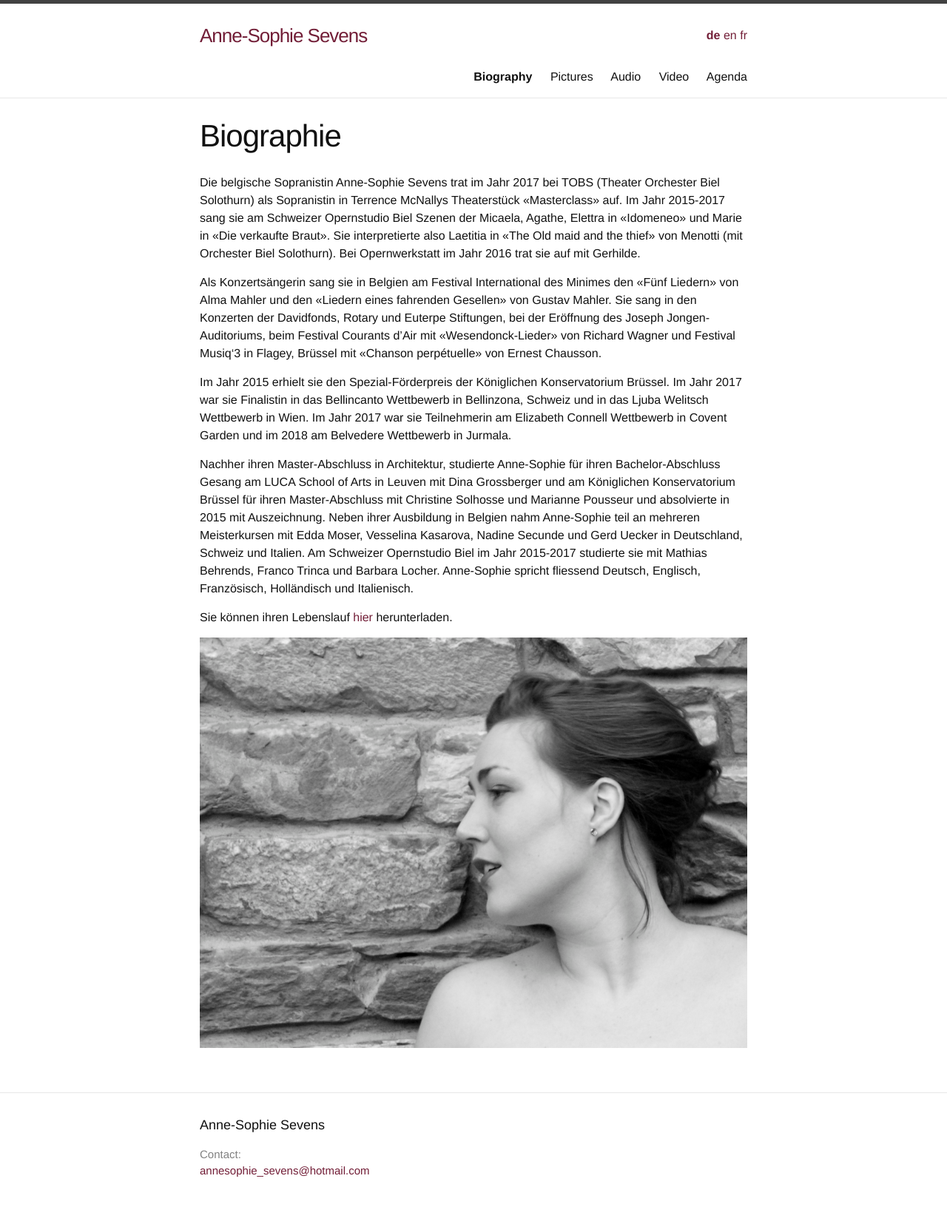
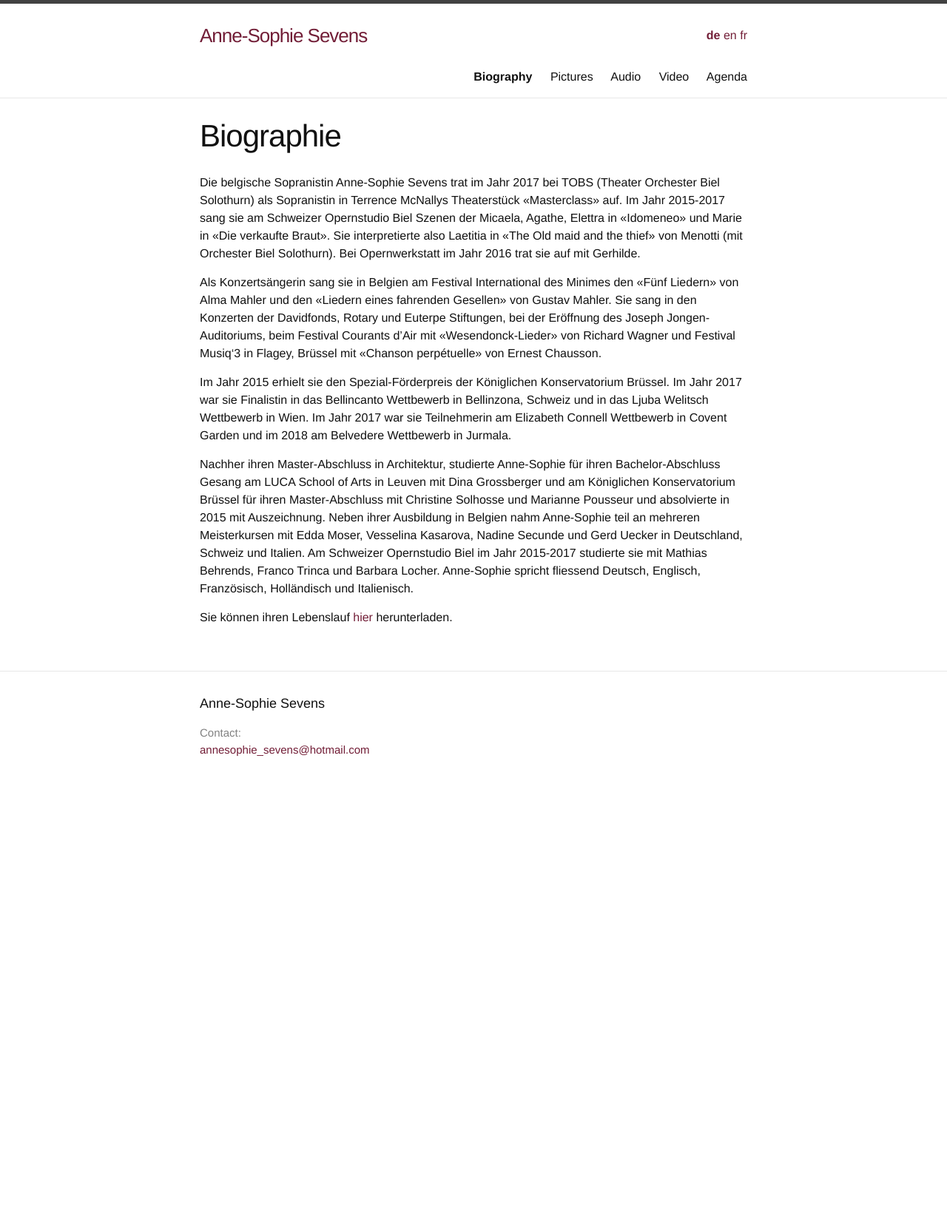
Before and after one commit to annesophie-sevens/annesophie-sevens.github.io, a Jekyll site: the page built from biography-de.md, in a window 1280 px wide. Shown: the whole page at 74% size. Built offline with Jekyll 4.4.1, drawn with Linux system fonts in a browser that asks for light colours; after the commit the page ends 1085 px from its top, so only the background shows below that.

Commit message:
Update biography-de.md

```diff
--- a/biography-de.md
+++ b/biography-de.md
@@ -16,6 +16,3 @@ Nachher ihren Master-Abschluss in Architektur, studierte Anne-Sophie für ihren
 Anne-Sophie spricht fliessend Deutsch, Englisch, Französisch, Holländisch und Italienisch.
 
 Sie können ihren Lebenslauf [hier]({{ site.baseurl }}/assets/CV.pdf) herunterladen.
-
-
-![](assets/a2.jpg)
```
